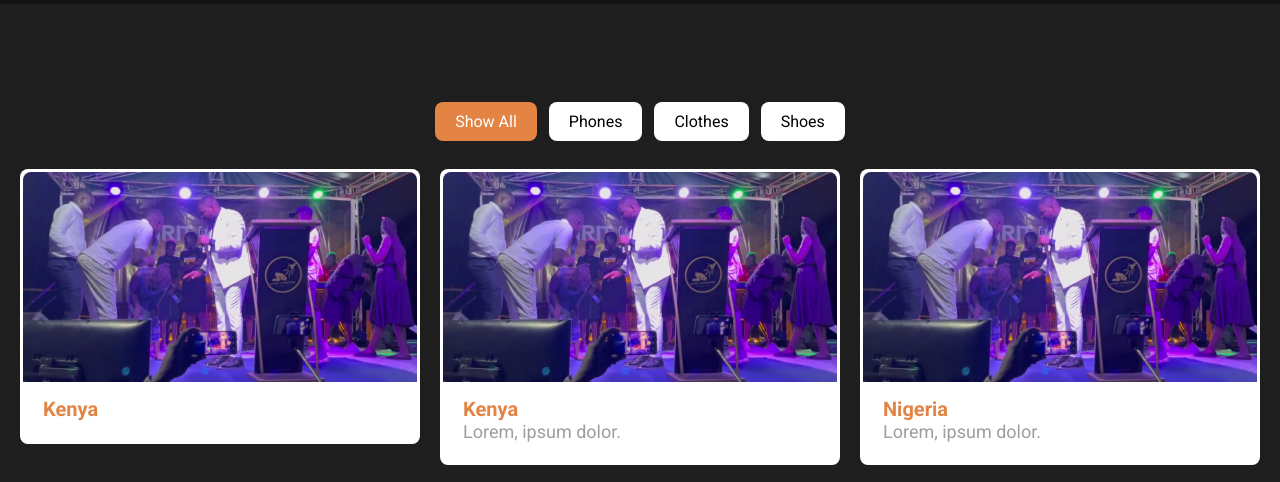
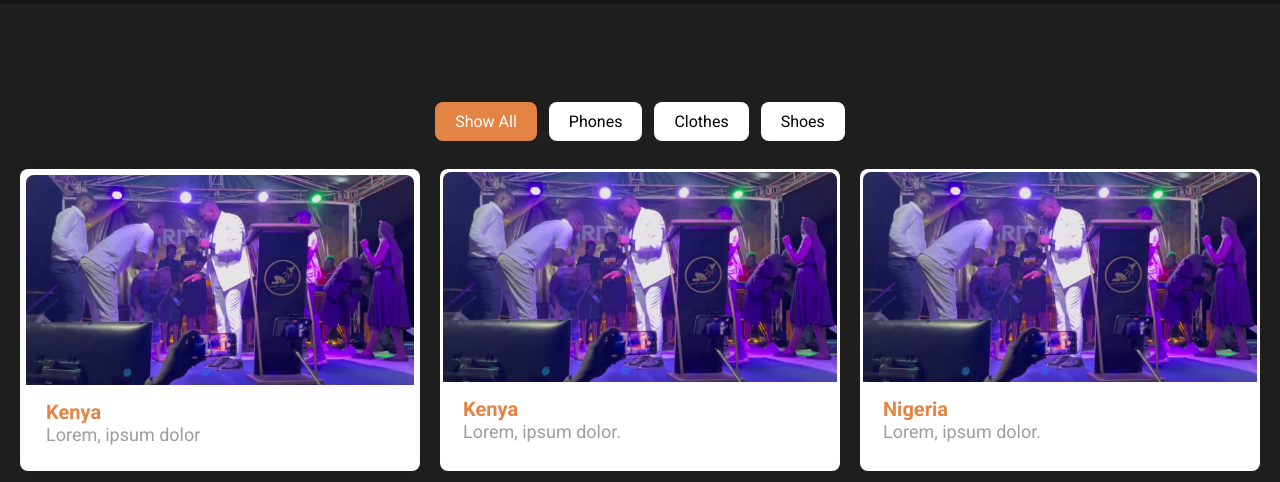
Before and after one commit to Harkorede1/Global-Harvest---Revival-website-Pastor-Moses, a plain HTML site: page crusades.html in a window 1280 px wide. Shown: the part 246-728 px from the top of the page. Drawn offline with nearby package versions, Linux system fonts and the light colour scheme; a web font is replaced by a local one.

Commit message:
first-commit

```diff
--- a/crusades.html
+++ b/crusades.html
@@ -121,12 +121,12 @@
         <!-- Image Card -->
 
         <div class="filterable_card">
-          <a href="./thika-town-kenya.html" class="card_link">
+          <a href="./thika-town-kenya.html" class="image_card card_link">
             <div class="image_card" data-name="phones">
               <img src="./assets/images/testimonial-thumbnail.png" alt="" />
               <div class="card_body">
                 <h6 class="card_title">Kenya</h6>
-                <p class="card_text"></p>
+                <p class="card_text">Lorem, ipsum dolor</p>
               </div>
             </div>
           </a>
```
